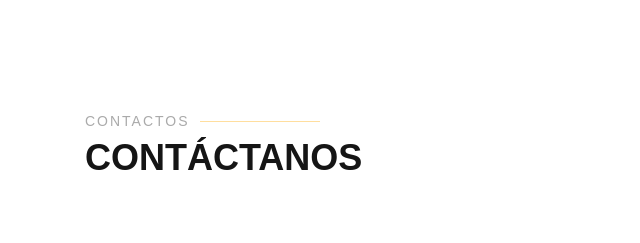
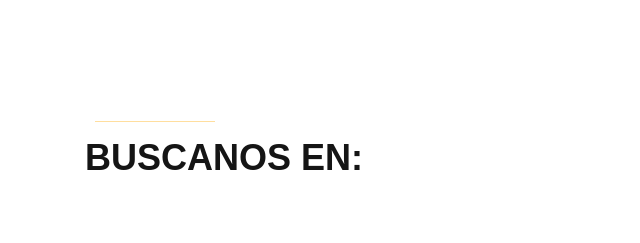
Before and after one commit to Sheyla29/elalgarrobosyc, a plain HTML site: page index.html in a window 1280 px wide. Shown: the part 5747-5990 px from the top of the page, without its empty margins (0-640 px from the left). Drawn offline with Linux system fonts and the light colour scheme; some packages are replaced by stand-ins of ours; a script that the page names is missing.

Commit message:
Update index.html

```diff
--- a/index.html
+++ b/index.html
@@ -485,8 +485,8 @@
       <div class="container" data-aos="fade-up">
 
         <div class="section-title">
-          <h2>Contactos</h2>
-          <p>Contáctanos        </p>
+          <h2></h2>
+          <p>Buscanos en:    </p>
         </div>
 
         <div align="center">
```
